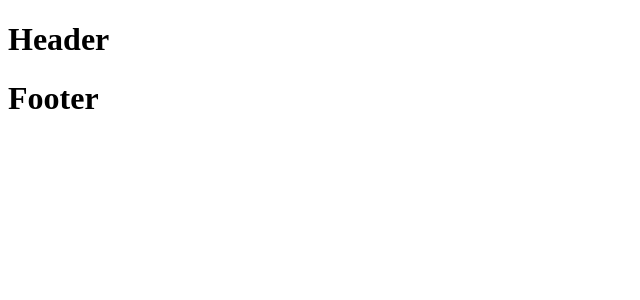
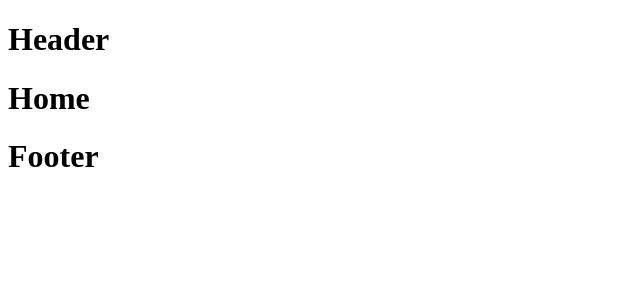
Before and after one commit to sethrcamp/dream_frontend, a React (Create React App) app: page / in a window 1280 px wide. Shown: the top 300 px of the page, without its empty margins (0-640 px from the left). Built offline with nearby package versions, Linux system fonts and the light colour scheme.

Commit message:
home route

```diff
--- a/src/components/App.js
+++ b/src/components/App.js
@@ -3,6 +3,7 @@ import {Switch, Route} from 'react-router';
 
 import Header from './Header';
 import Footer from './Footer';
+import Home from './Home/Home';
 
 export default class App extends React.Component {
     render() {
@@ -10,7 +11,7 @@ export default class App extends React.Component {
             <div>
                 <Header/>
                 <Switch>
-                    <Route/>
+                    <Route exact path="/" component={Home}/>
                     <Route/>
                     <Route/>
                     <Route/>
--- /dev/null
+++ b/src/components/Home/Home.js
@@ -0,0 +1,9 @@
+import React from 'react';
+
+export default class Home extends React.Component {
+    render() {
+        return(
+            <h1>Home</h1>
+        );
+    }
+}
```
